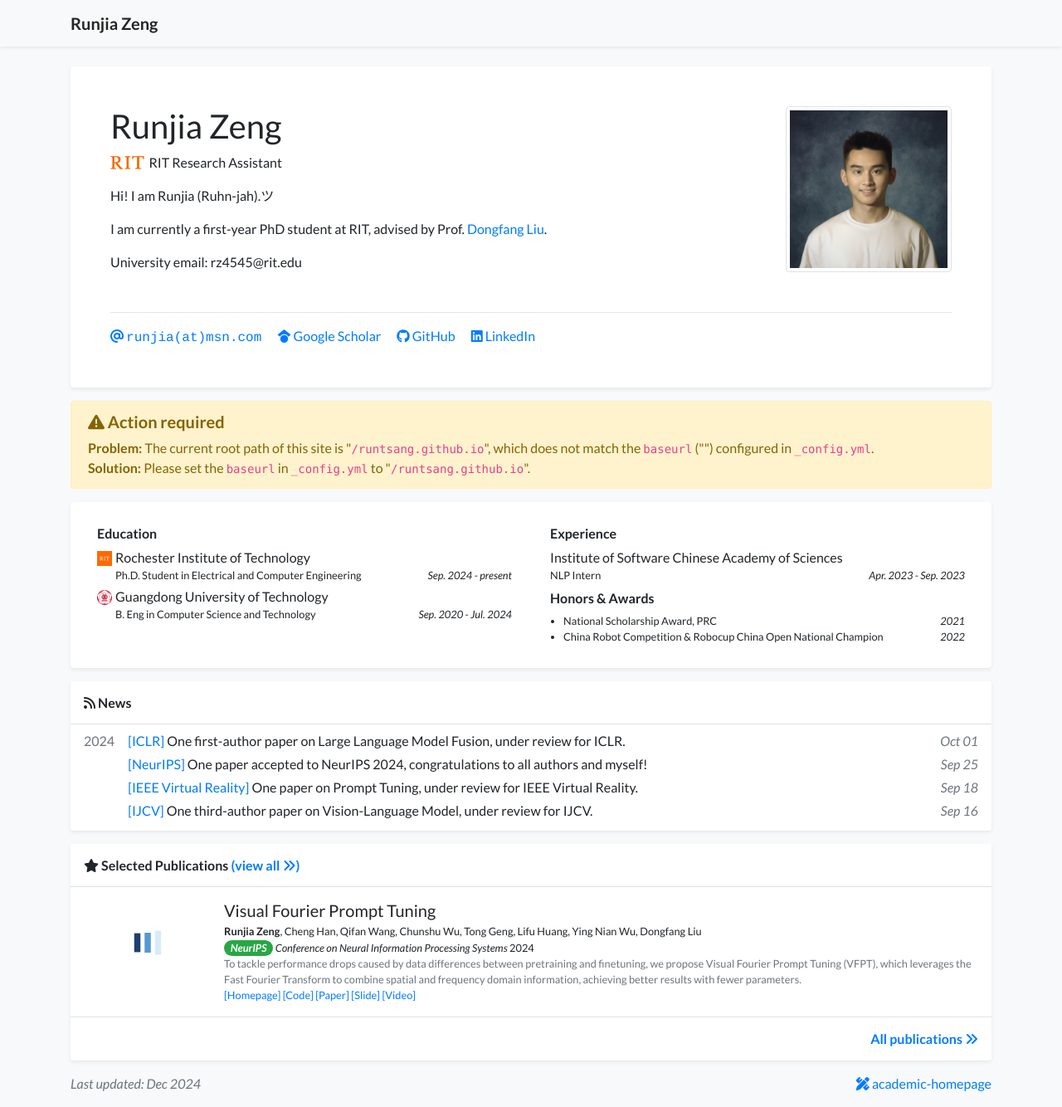
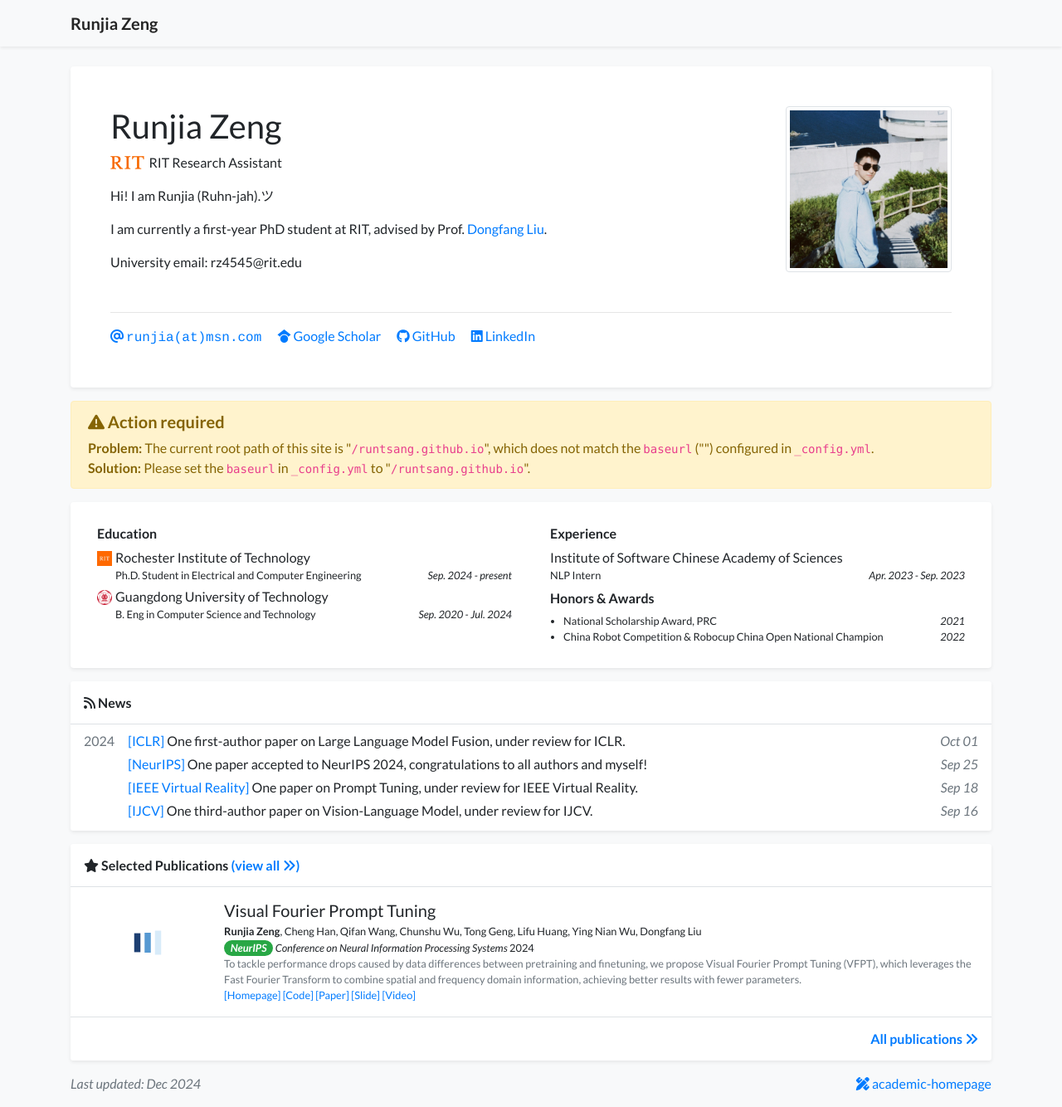
Before and after one commit to runtsang/runtsang.github.io, a Jekyll site: the page built from index.html, in a window 1280 px wide and 1334 px high. Shown: the whole window at 83% size. Built offline with Jekyll 4.4.1, drawn with Linux system fonts in a browser that asks for light colours; nearby versions of some CDN libraries; a style sheet for code colours, icons or effects is not loaded.

Commit message:
change profile

```diff
--- a/_data/profile.yml
+++ b/_data/profile.yml
@@ -30,7 +30,7 @@
     University email: rz4545@rit.edu
   </p>
 
-portrait_url: /assets/images/photos/profile.png
+portrait_url: /assets/images/photos/runjia.jpg
 portrait_caption: >-
   Easter egg!
 
```
Also changed, not shown: assets/images/photos/runjia.jpg (added).
